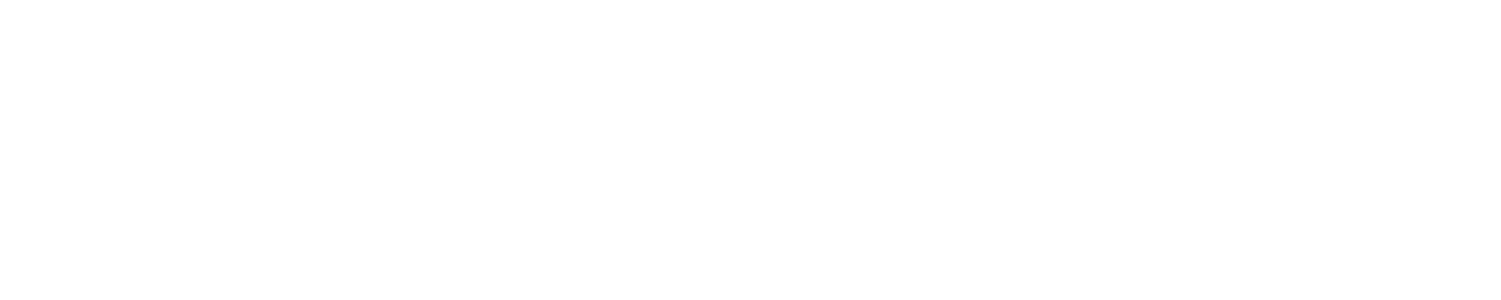
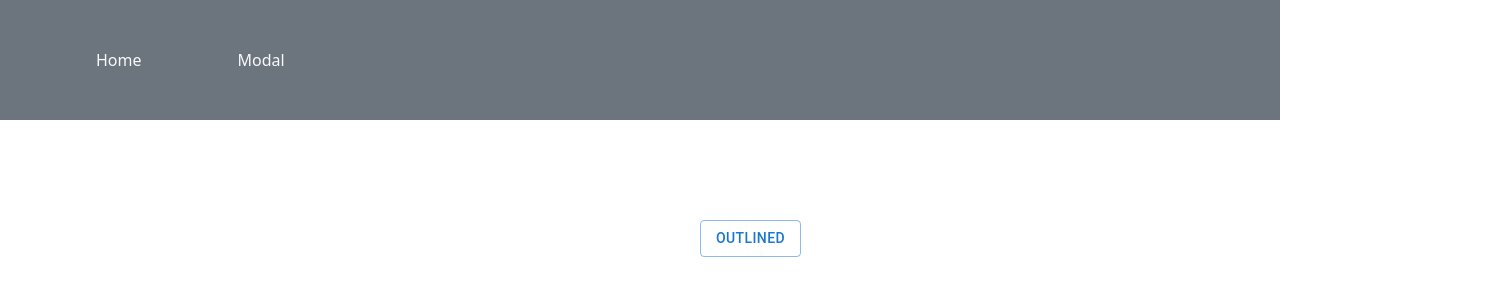
Before and after one commit to kiranrathor30697/learn-typescript-thoughtwin, a React (Create React App) app: page /modal in a window 1280 px wide. Before the commit this address had no page. Shown: the top 300 px of the page, 1501 px wide, since content can reach past the window. Built offline with nearby package versions, Linux system fonts and the light colour scheme; sample sign-in values are in the browser's storage.

Commit message:
learn mui modal

```diff
--- a/package.json
+++ b/package.json
@@ -22,6 +22,7 @@
     "react-dom": "^18.2.0",
     "react-router-dom": "^6.3.0",
     "react-scripts": "5.0.1",
+    "react-toastify": "^9.0.5",
     "typescript": "^4.7.4",
     "web-vitals": "^2.1.4"
   },
--- a/src/App.tsx
+++ b/src/App.tsx
@@ -16,6 +16,9 @@
 import Login from './api_calling/Login';
 import Get_Data from './api_calling/Get_Data';
 import EditData from './api_calling/EditData';
+import Logout from './api_calling/Logout';
+import MUI from './api_calling/layout/MUI';
+import Mui_Modal from './material_ui/Mui_Modal';
 
 function App() {
   return (
@@ -35,6 +38,9 @@
         <Route path='/login' element={<Login />} />
         <Route path='/getdata' element={<Get_Data />} />
         <Route path='/editForm' element={<EditData />} />
+        <Route path='/logout' element={<Logout />} />
+        <Route path='/modal' element={<Mui_Modal />} />
+        <Route path='/mui' element={<MUI />} />
       </Routes>
     </BrowserRouter>
   );
--- a/src/api_calling/EditData.tsx
+++ b/src/api_calling/EditData.tsx
@@ -1,57 +1,30 @@
 import { Avatar, Button, TextField } from '@mui/material'
 import { Box } from '@mui/system'
 import axios from 'axios'
-import React, { Component, useState } from 'react'
+import React, { Component, useEffect, useState } from 'react'
 import Header from './layout/Header'
 
-// export default class EditData extends Component {
 
-//     state = {
-
-//     }
-
-//     changeData = (e:React.ChangeEvent<HTMLInputElement>) => {
-//         this.setState(e.target.value)
-//     }
-//   render() {
-//       let data:any = localStorage.getItem('login_Data')
-//       data = JSON.parse(data)
-//     return (
-//       <>
-//         <Header />
-//         <div style={{display:"flex",justifyContent:"center"}}>
-//             <Box
-//                 component="form"
-//                 sx={{
-//                     '& > :not(style)': { m: 1, width: '25ch' },
-//                 }}
-//                 noValidate
-//                 autoComplete="off"
-//                 >
-//                 <TextField type="text" id="outlined-basic" name="email" label="Email" value={data.email} variant="filled" onChange={(e)=>{this.changeData}}  /><br />
-//                 <TextField type="file" id="outlined-basic" label="" variant="filled" />
-//                     <Avatar alt="Remy Sharp" sx={{ width:'230px !important', height:'200px'}} src={data.profilePic} />
-//                 <Button variant="contained" color="primary" sx={{marginLeft:"30px !important"}}>
-//                     Edit Data
-//                 </Button>
-//             </Box>
-//         </div>
-//       </>
-//     )
-//   }
-// }
-
-
-export default function EditData() {
+ const EditData:React.FC = () => {
 
     let data:any = localStorage.getItem('login_Data')
     data = JSON.parse(data)
 
     const [editdata,setEditData] = useState({
-        "email":data.email,
-        "profilePic":data.profilePic
+        "email":'',
+        "profilePic":''
     })
 
+    useEffect(()=>{
+        let local:any = localStorage.getItem('login_Data')
+        local = JSON.parse(local)
+        setEditData({
+            ...editdata,
+            "email":local.email,
+            "profilePic":local.profilePic
+        })
+
+    },[setEditData])
     const changeData = (e:React.ChangeEvent<HTMLInputElement>) => {
         setEditData({
             ...editdata,
@@ -69,15 +42,24 @@
 
     const updateData = async() => {
         // console.log(editdata);
+        let token:any = localStorage.getItem('token')
+        let data = new FormData();
+       data.append('email',editdata.email)
+       data.append('profilePic',editdata.profilePic)
         try {
-            const updateData = await axios.patch("http://192.168.1.3:8000/api/user/update",editdata,{
+            const updateData:any = await axios.patch("http://192.168.1.3:8000/api/user/update",data,{
                 headers:{
                     'Content-Type': 'multipart/form-data',
-                    Authorization:data.token
+                    Authorization:token
                 }
             })
             console.log(updateData.data);
-            localStorage.getItem(JSON.stringify('login_Data',updateData.data))
+            setEditData({
+                ...editdata,
+                email:updateData.data.email,
+                profilePic:updateData.data.profilrPic
+            })
+            localStorage.setItem('login_Data', JSON.stringify(updateData.data))
         } catch (error) {
             console.log(error);
         }
@@ -97,7 +79,7 @@
                 >
                 <TextField type="text" id="outlined-basic" name="email" label="Email" value={editdata.email} variant="filled" onChange={changeData}  /><br />
                 <TextField type="file" id="outlined-basic" label="" variant="filled" onChange={changeImage} />
-                    <Avatar alt="Remy Sharp" sx={{ width:'230px !important', height:'200px'}} src={data.profilePic} />
+                <Avatar alt="Remy Sharp" sx={{ width:'230px !important', height:'200px'}} src={data.profilePic} />
                 <Button variant="contained" color="primary" sx={{marginLeft:"30px !important"}} onClick={updateData}>
                     Edit Data
                 </Button>
@@ -106,3 +88,4 @@
       </>
   );
 }
+export default EditData
--- a/src/api_calling/Get_Data.tsx
+++ b/src/api_calling/Get_Data.tsx
@@ -52,6 +52,10 @@
     }
 
     // console.log(get_data);
+    let local_data:any = localStorage.getItem('login_Data')
+    local_data = JSON.parse(local_data)
+    console.log(local_data.userName);
+
   return (
     <>
       <Header />
@@ -87,7 +91,9 @@
                             <TableCell align="center">
                                 <h5>
                                     {
-                                    <button className='btn btn-success btn-sm' onClick={editData}>Edit</button>
+                                        (local_data.userName == cv.userName) ?
+                                        <button className='btn btn-success btn-sm' onClick={editData}>Edit</button>
+                                        :null
                                     }
                                 </h5>
                             </TableCell>
--- a/src/api_calling/Login.tsx
+++ b/src/api_calling/Login.tsx
@@ -2,7 +2,8 @@
 import React, { useState } from 'react';
 import { useNavigate } from 'react-router-dom';
 import Header from './layout/Header';
-
+import { ToastContainer, toast } from 'react-toastify';
+import 'react-toastify/dist/ReactToastify.css';
 interface loginType{
   userName:string,
      password:string
@@ -33,7 +34,11 @@
         localStorage.setItem('token', login.data.data.token)
         localStorage.setItem('login_Data', JSON.stringify(login.data.data))
 
-        navigate('/getdata')
+        if(localStorage.getItem('token')){
+          navigate('/getdata')
+        }else{
+          toast.error('Please Login')
+        }
 
       } catch (error) {
         console.log(error);
@@ -41,6 +46,7 @@
     }
   return (
     <>
+        <ToastContainer />
         <Header />
         <div className='mt-5'>
           <form className='w-25 offset-4 border p-5' onSubmit={LoginForm}>
--- /dev/null
+++ b/src/api_calling/Logout.tsx
@@ -0,0 +1,21 @@
+import React from 'react';
+import { useNavigate } from 'react-router-dom';
+
+export default function Logout() {
+    const navigate = useNavigate()
+    let token = localStorage.getItem('token')
+    let remove_token:any = localStorage.removeItem('token')
+
+    if(!token){
+        setTimeout(()=>{
+            navigate('/login')
+          },1000)
+    }
+  return (
+    <>
+      {
+          token ? remove_token :null
+      }
+    </>
+  );
+}
--- a/src/api_calling/layout/Header.js
+++ b/src/api_calling/layout/Header.tsx
@@ -10,6 +10,8 @@
         <Link to="/register" className='p-5 text-decoration-none text-light'>Register</Link>
         <Link to="/login" className='p-5 text-decoration-none text-light'>Login</Link>
         <Link to="/getdata" className='p-5 text-decoration-none text-light'>Get Data</Link>
+        <Link to="/logout" className='p-5 text-decoration-none text-light'>Logout</Link>
+        <Link to="/mui" className='p-5 text-decoration-none text-light'>Material UI</Link>
       </div>
       </>
   );
--- /dev/null
+++ b/src/api_calling/layout/MUI.tsx
@@ -0,0 +1,11 @@
+import React from 'react';
+import { Link } from 'react-router-dom';
+
+export default function MUI() {
+  return (
+    <div className='bg-secondary p-5'>
+        <Link to="/home" className='p-5 text-decoration-none text-light'>Home</Link>
+        <Link to="/modal" className='p-5 text-decoration-none text-light'>Modal</Link>
+      </div>
+  );
+}
--- /dev/null
+++ b/src/material_ui/Mui_Modal.tsx
@@ -0,0 +1,58 @@
+import { Avatar, Box, Button, Modal, Stack, Typography } from '@mui/material';
+import React from 'react';
+import MUI from '../api_calling/layout/MUI';
+
+ const Mui_Modal:React.FC = () => {
+
+  const [open, setOpen] = React.useState(false);
+  const handleOpen = () => setOpen(true);
+  const handleClose = () => setOpen(false);
+
+  const style = {
+    position: 'absolute' as 'absolute',
+    top: '50%',
+    left: '50%',
+    transform: 'translate(-50%, -50%)',
+    width: 400,
+    bgcolor: 'background.paper',
+    border: '2px solid #000',
+    boxShadow: 24,
+    p: 4,
+    minWidth: 800,
+    height: 350,
+  };
+
+  const btn = {
+    margin:'100px 700px',
+  }
+
+  let data:any = localStorage.getItem('login_Data')
+    data = JSON.parse(data)
+    console.log(data);
+  return (
+    <div>
+        <MUI />
+        <Button variant="outlined" onClick={handleOpen} sx={btn}>Outlined</Button>
+
+        <Modal
+        open={open}
+        onClose={handleClose}
+        aria-labelledby="modal-modal-title"
+        aria-describedby="modal-modal-description"
+        >
+        <Box sx={style} >
+            <Typography id="modal-modal-title" sx={{textAlign:"center"}} variant="h6" component="h2">
+            {data.userName}
+            </Typography>
+            <Typography id="modal-modal-description" sx={{ mt: 2,textAlign:"center" }}>
+            {data.email}
+            </Typography>
+            <Typography sx={{display:"flex",justifyContent:"center", mt:2}}>
+              <Avatar src={data.profilePic}  alt="Remy Sharp" sx={{ width:'200px !important', height:'200px'}} />
+            </Typography>
+        </Box>
+        </Modal>
+    </div>
+  );
+}
+export default Mui_Modal;
```
Also changed, not shown: 1 other file (tests, documents, lock files or other folders).
